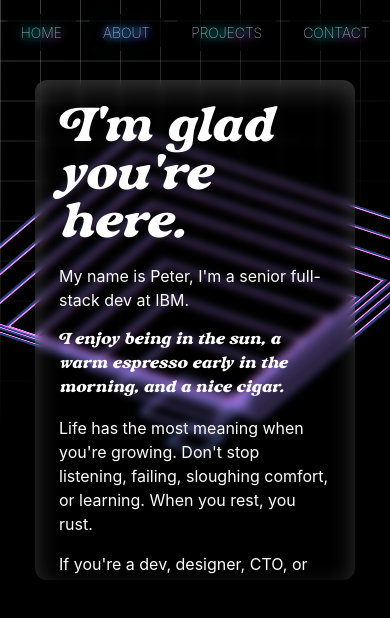
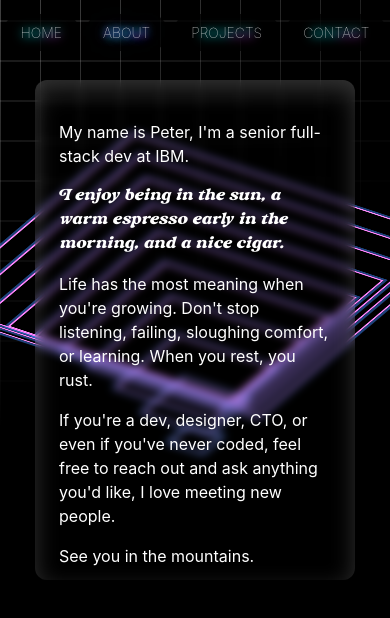
Before and after one commit to pdavenport/pdavenport.github.io, a Next.js app: page /about in a window 390 px wide. Shown: the top 618 px of the page. Built offline with nearby package versions, Linux system fonts and the light colour scheme.

Commit message:
duplicate element

```diff
--- a/src/app/about/page.jsx
+++ b/src/app/about/page.jsx
@@ -18,11 +18,6 @@ export default function About() {
         }}
       >
         <HeadlineRotation />
-        <h1
-          className={`${nicky.className} font-thin leading-none bg-no-repeat headline text-5xl max-w-[290px] inline-block md:hidden`}
-        >
-          I&apos;m glad you&apos;re here.
-        </h1>
       </div>
       <p>My name is Peter, I&apos;m a senior full-stack dev at IBM.</p>
       <p className={nicky.className}>
```
